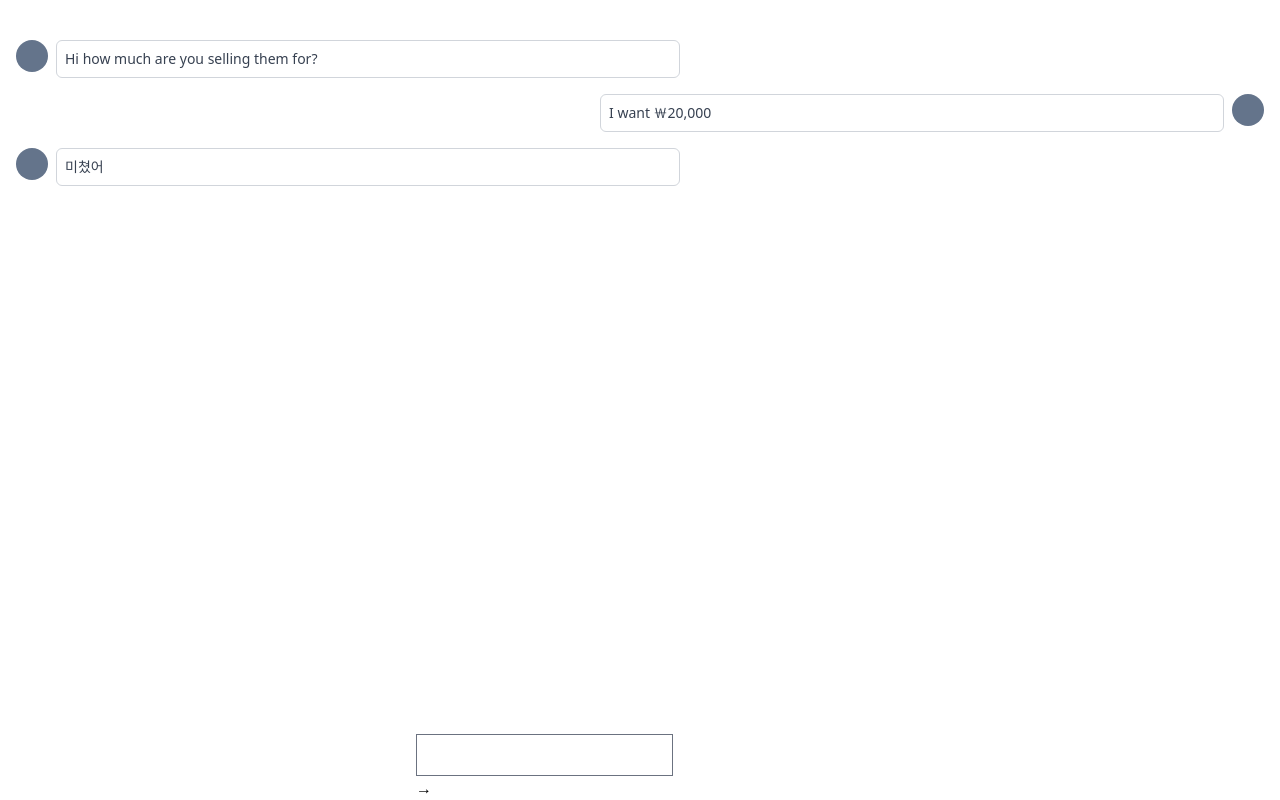
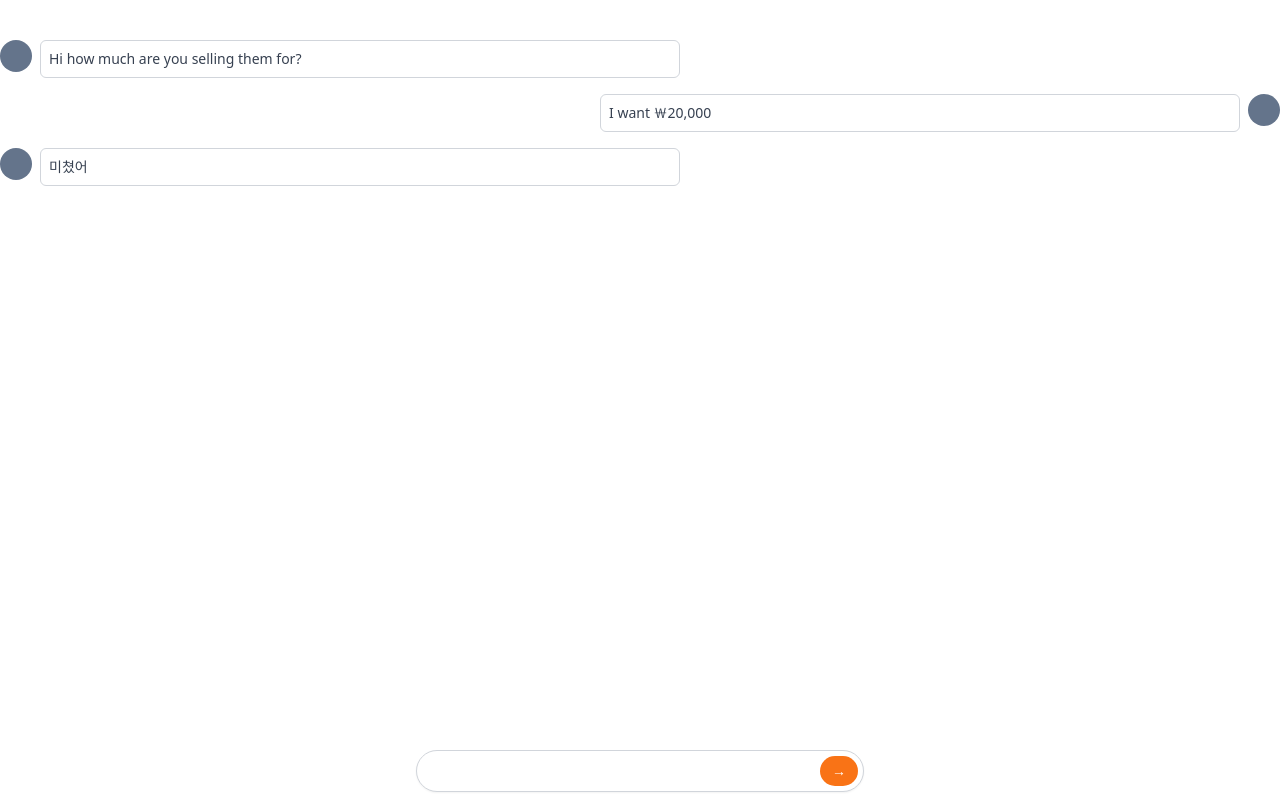
Before and after one commit to harenohee/carrot-market, a Next.js app: page /chats/1 in a window 1280 px wide. Built offline with nearby package versions, Linux system fonts and the light colour scheme.

Commit message:
feat: 5.9 Chat Detail
input창 안으로 버튼 넣기

#6 by @harenohee

```diff
--- a/pages/chats/[id].tsx
+++ b/pages/chats/[id].tsx
@@ -2,7 +2,7 @@ import type { NextPage } from 'next'
 
 const ChatDetail: NextPage = () => {
 	return (
-		<div className="py-10 px-4 space-y-4">
+		<div className="py-10 pb-16 space-y-4">
 			<div className="flex items-start space-x-2">
 				<div className="w-8 h-8 rounded-full bg-slate-500" />
 				<div className="w-1/2 text-sm text-gray-700 p-2 border border-gray-300 rounded-md">
@@ -22,11 +22,16 @@ const ChatDetail: NextPage = () => {
 					<p>미쳤어</p>
 				</div>
 			</div>
-			<div className="fixed w-full mx-auto max-w-md bottom-0 inset-x-0">
-				<div>
-					<input type="text" />
-					<div>
-						<span>&rarr;</span>
+			<div className="fixed py-2 bg-white  bottom-0 inset-x-0">
+				<div className="flex relative max-w-md items-center  w-full mx-auto">
+					<input
+						type="text"
+						className=" shadow-sm rounded-full w-full pr-12 border-gray-300 focus:ring-orange-500 focus:outline-none focus:border-orange-500"
+					/>
+					<div className="absolute inset-y-0 flex py-1.5 pr-1.5 right-0">
+						<button className="flex focus:ring-2 ring-offset-2 ring-orange-500 items-center bg-orange-500 rounded-full px-3 hover:bg-orange-600 text-sm text-white">
+							&rarr;
+						</button>
 					</div>
 				</div>
 			</div>
```
